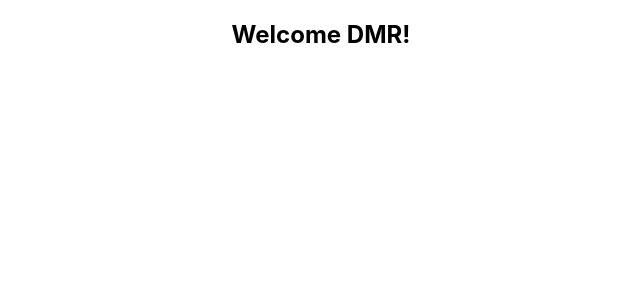
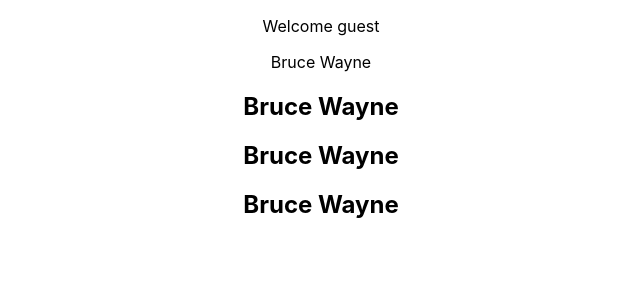
Before and after one commit to dm-mizanur/typescript-demo, a React (Create React App) app: page / in a window 1280 px wide. Shown: the top 300 px of the page, without its empty margins (319-959 px from the left). Built offline with nearby package versions, Linux system fonts and the light colour scheme.

Commit message:
array of objects type implemented

```diff
--- a/src/App.tsx
+++ b/src/App.tsx
@@ -1,10 +1,34 @@
 import './App.css';
 import { Greet } from './components/Greet';
+import Person from './components/Person';
+import PersonList from './components/PersonList';
 
 function App() {
+  const personName = {
+    first : "Bruce",
+    last : "Wayne"
+  }
+
+  const nameList = [
+    {
+      first : "Bruce",
+      last : "Wayne"
+    },
+    {
+      first : "Bruce",
+      last : "Wayne"
+    },
+    {
+      first : "Bruce",
+      last : "Wayne"
+    }
+  ]
+
   return (
     <div className="App">
-      <Greet me="DMR"/>
+      <Greet me="DMR" messageCount={10} isLoggedIn={false}/>
+      <Person name={personName}/>
+      <PersonList names={nameList}/>
     </div>
   );
 }
--- a/src/components/Greet.tsx
+++ b/src/components/Greet.tsx
@@ -1,11 +1,15 @@
 type GreetProps = {
-    me : string
+    me : string,
+    messageCount : number,
+    isLoggedIn : boolean
 }
 
 export const Greet = (props : GreetProps)=>{
     return (
         <div>
-            <h2>Welcome {props.me}!</h2>
+            {
+                props.isLoggedIn ? <h2>Welcome {props.me}! You have {props.messageCount} unread messages.</h2> : <p>Welcome guest</p>
+            }
         </div>
     )
 }
--- /dev/null
+++ b/src/components/Person.tsx
@@ -0,0 +1,16 @@
+import React from 'react'
+
+type PersonProps = {
+    name : {
+        first : string,
+        last : string
+    }
+}
+
+const Person = (props : PersonProps) => {
+  return (
+    <div>{props.name.first} {props.name.last}</div>
+  )
+}
+
+export default Person
--- /dev/null
+++ b/src/components/PersonList.tsx
@@ -0,0 +1,24 @@
+import React from 'react';
+
+type PersonListProps = {
+    names : {
+        first : string,
+        last : string
+    }[]
+}
+
+const PersonList = (props : PersonListProps) => {
+  return (
+    <div>
+      {
+        props.names.map((name,i) => {
+          return (
+            <h2 key={i}>{name.first} {name.last}</h2>
+          )
+        })
+      }
+    </div>
+  )
+}
+
+export default PersonList
```
